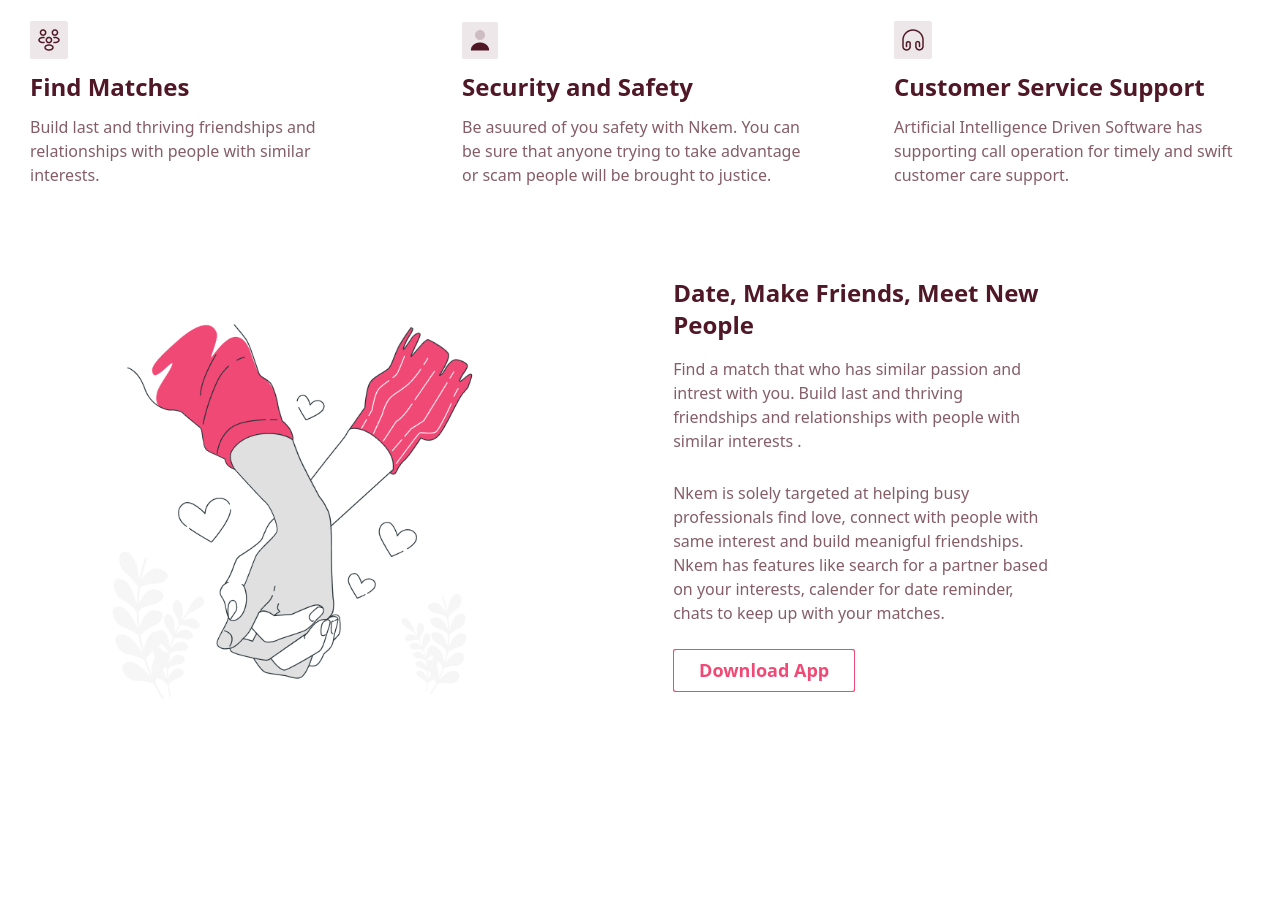
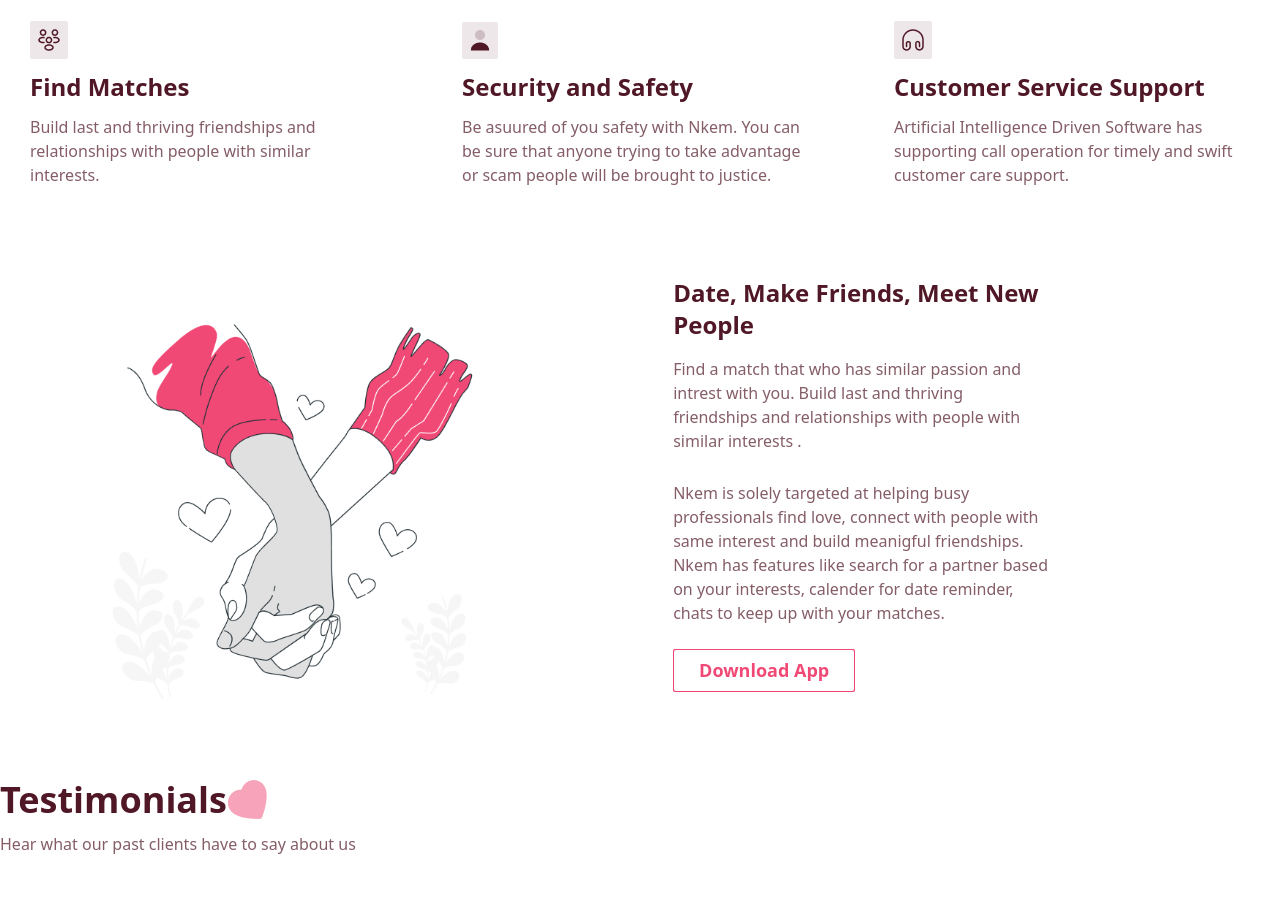
Before and after one commit to Terdanny1/Nkem, a website built with Parcel: page src/index.html in a window 1280 px wide. Shown: the part 822-1734 px from the top of the page. Before the commit the page ends 1554 px from the top, so only its background shows below. Built offline with nearby package versions, Linux system fonts and the light colour scheme.

Commit message:
start testimonial section

```diff
--- a/src/index.html
+++ b/src/index.html
@@ -153,6 +153,18 @@
                     </div>
         </section>
 
+             <!--end Choose Us Section -->
+
+             <section id="testimonials" class="container mx-auto mt-12">
+                <h2 class="text-4xl font-bold text-left text-[#501827] inline-flex">Testimonials <span><img src="./assets/Images/Heart-3.png" alt=""></span></h2>
+                <p class="text-[#501827] text-opacity-70 mt-3">Hear what our past clients have to say about us </p>
+
+
+                <div  class="grid lg:grid-cols-3 items-center p-3 gap-10 mt-8">
+
+                </div>
+             </section>
+
 
 
 
```
Also changed, not shown: src/assets/css/output.css.
